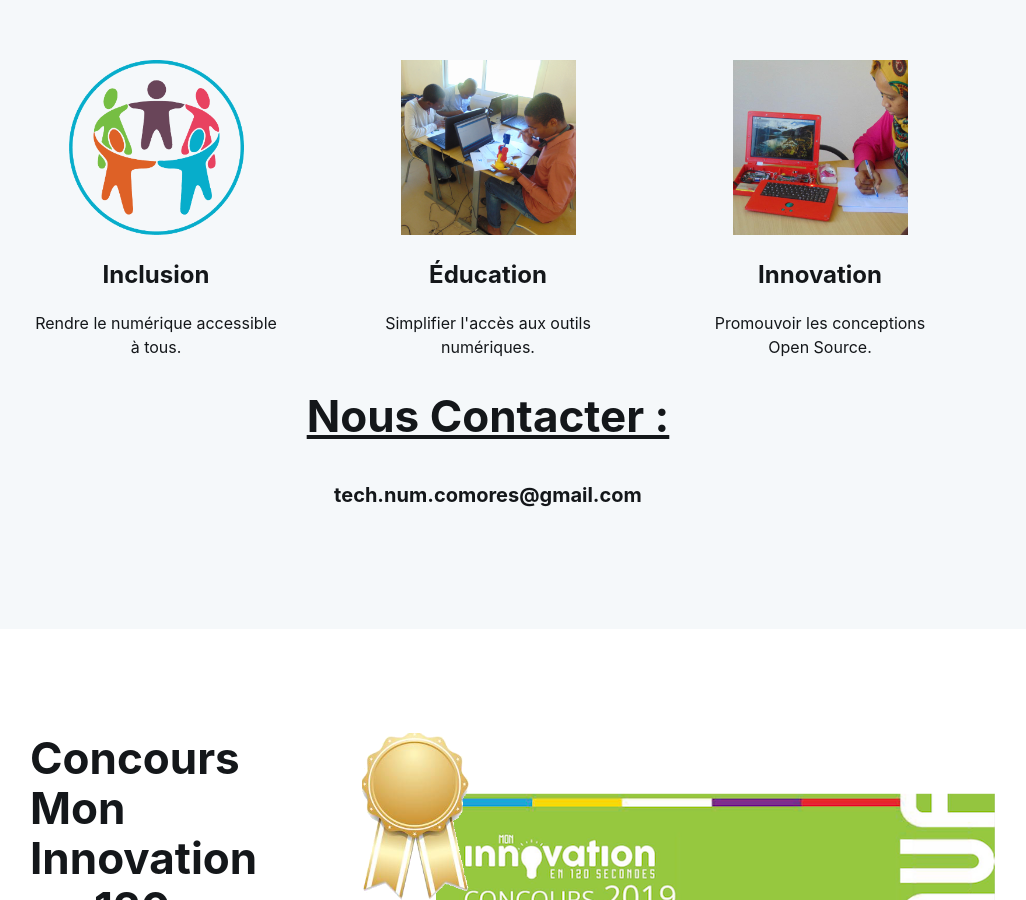
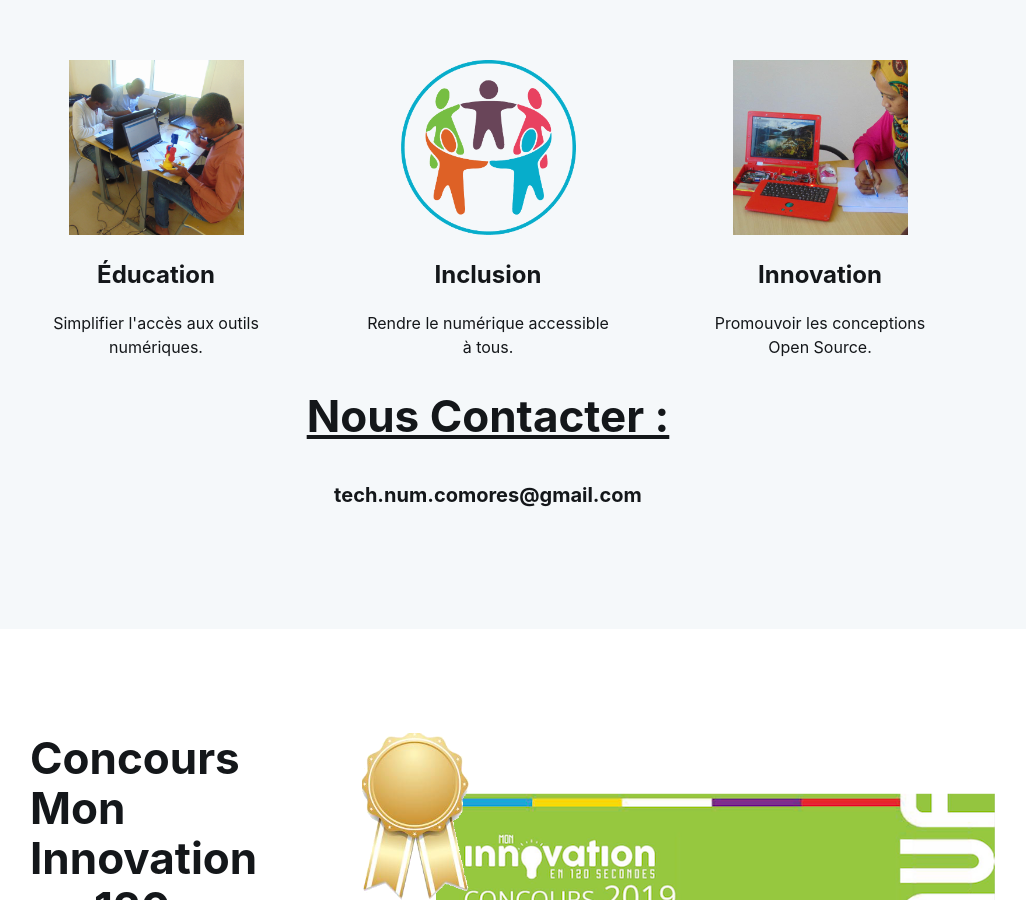
Before and after one commit to tech-num/test, a Jekyll site: the page built from index.html, in a window 1280 px wide and 900 px high, scrolled down 536 px. Shown: the whole window, without its empty margins (152-1178 px from the left). Built offline with Jekyll 4.4.1, drawn with Linux system fonts in a browser that asks for light colours.

Commit message:
Update index.html

```diff
--- a/index.html
+++ b/index.html
@@ -29,15 +29,14 @@ custom_js: index.js
     </div>
     <div class="Grid small-container">
         <div class="Grid-cell u-size1of3 emoji-card">
+            <img src="assets/educ.png" class="emoji-img center-margin large-margin">
+            <h1 class="center-text medium-margin">Éducation</h1>
+            <p class="center-text">Simplifier l'accès aux outils numériques.</p>
+        </div>
+        <div class="Grid-cell u-size1of3 emoji-card">
             <img src="assets/inclu.png" class="emoji-img center-margin large-margin">
             <h1 class="center-text medium-margin">Inclusion</h1>
             <p class="center-text">Rendre le numérique accessible à tous.</p>
-        </div>
-
-        <div class="Grid-cell u-size1of3 emoji-card">
-            <img src="assets/educ.png" class="emoji-img center-margin large-margin">
-            <h1 class="center-text medium-margin">Éducation</h1>
-            <p class="center-text">Simplifier l'accès aux outils numériques.</p>
         </div>
 
         <div class="Grid-cell u-size1of3 emoji-card">
```
